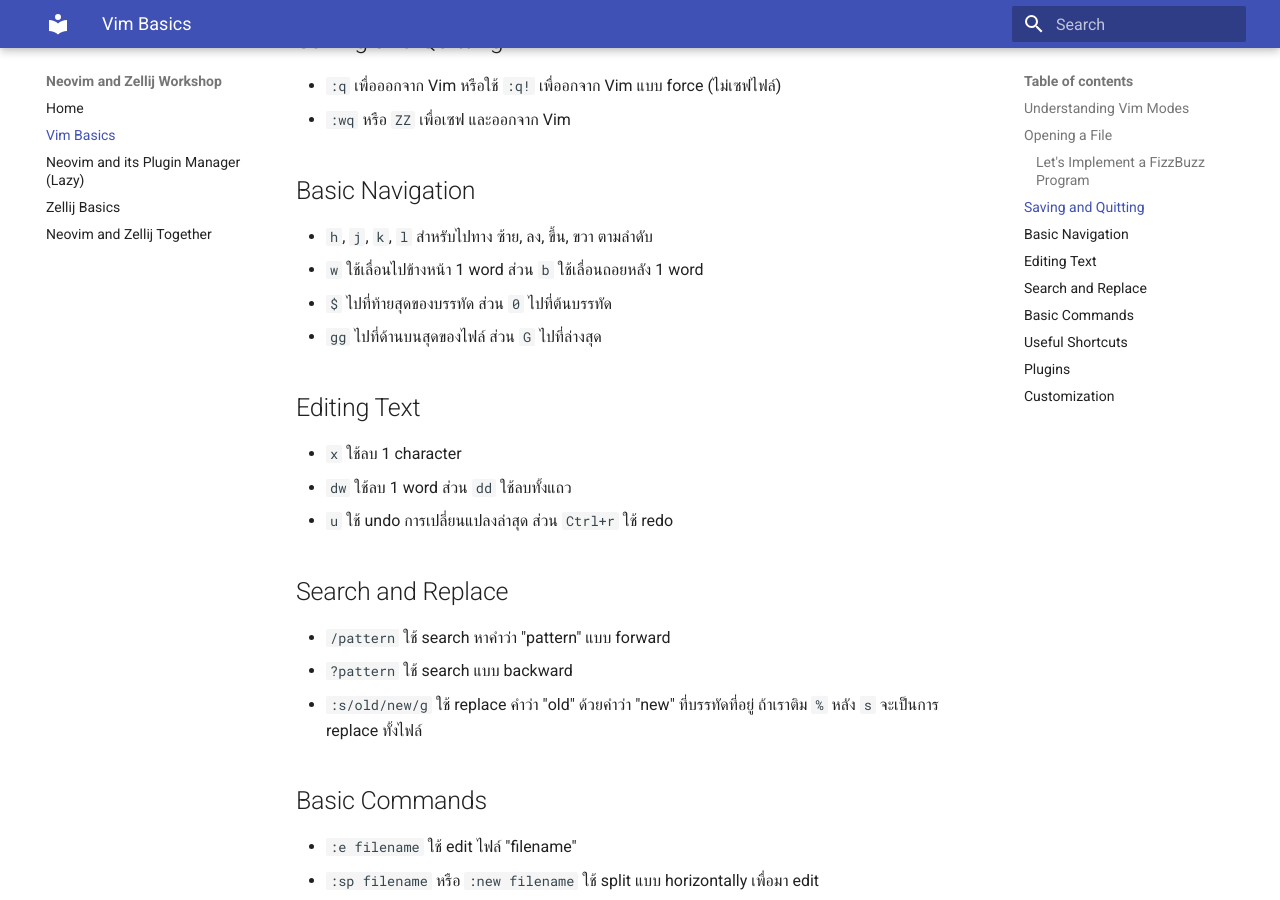
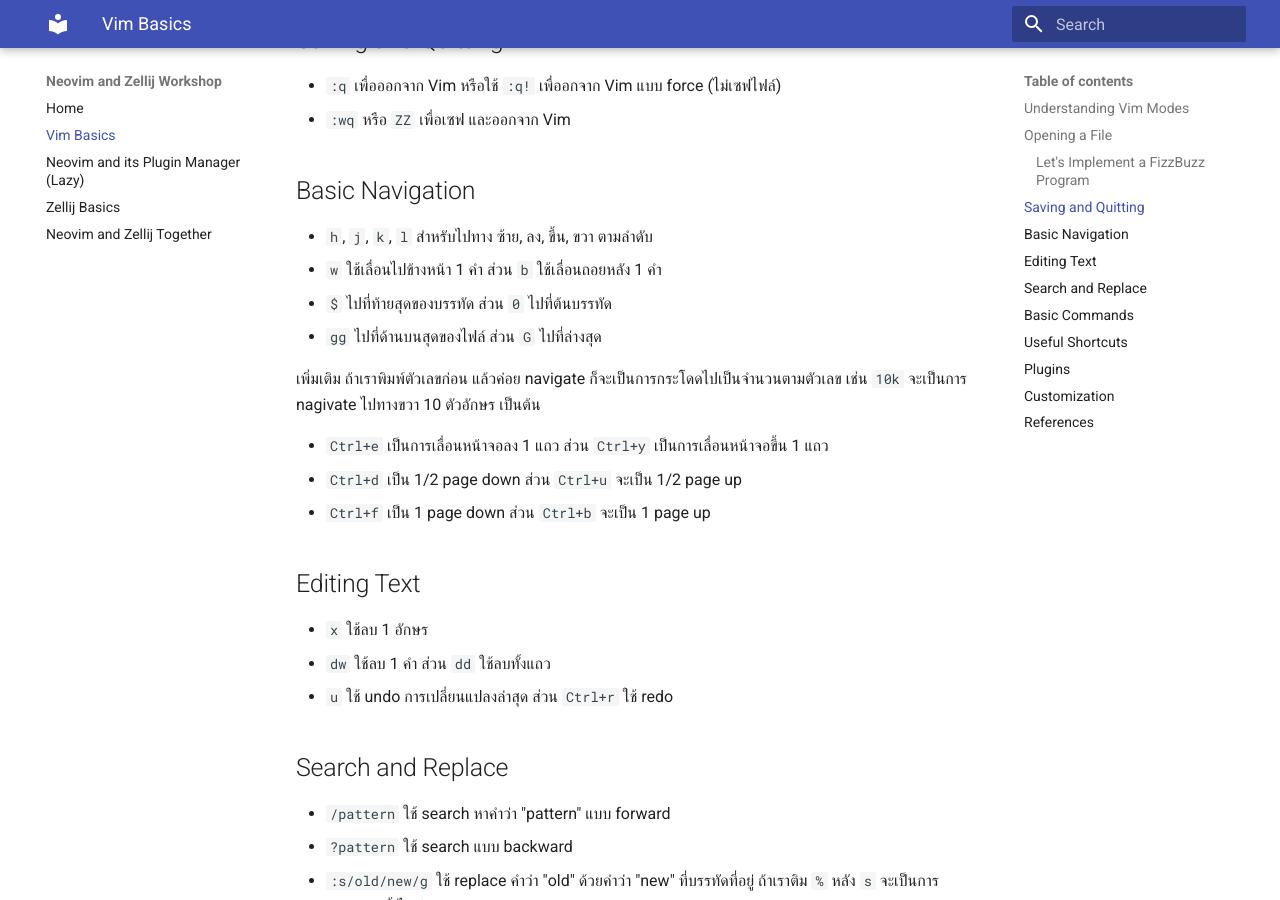
Before and after one commit to zkan/neovim-zellij-workshop, an MkDocs documentation site: the page built from docs/vim-basics.md, in a window 1280 px wide and 900 px high, scrolled down 1793 px. Built offline with MkDocs 1.6.1 and Material for MkDocs 9.7.7, drawn with Linux system fonts in a browser that asks for light colours; comment, search, counter and statistics services are not loaded; some of the changed text lies outside the part shown.

Commit message:
Add more nagivations and references section

````diff
--- a/docs/vim-basics.md
+++ b/docs/vim-basics.md
@@ -86,14 +86,21 @@
 ## Basic Navigation
 
 * `h`, `j`, `k`, `l` สำหรับไปทาง ซ้าย, ลง, ขึ้น, ขวา ตามลำดับ
-* `w` ใช้เลื่อนไปข้างหน้า 1 word ส่วน `b` ใช้เลื่อนถอยหลัง 1 word
+* `w` ใช้เลื่อนไปข้างหน้า 1 คำ ส่วน `b` ใช้เลื่อนถอยหลัง 1 คำ
 * `$` ไปที่ท้ายสุดของบรรทัด ส่วน `0` ไปที่ต้นบรรทัด
 * `gg` ไปที่ด้านบนสุดของไฟล์ ส่วน `G` ไปที่ล่างสุด
 
+เพิ่มเติม ถ้าเราพิมพ์ตัวเลขก่อน แล้วค่อย navigate ก็จะเป็นการกระโดดไปเป็นจำนวนตามตัวเลข เช่น
+`10k` จะเป็นการ nagivate ไปทางขวา 10 ตัวอักษร เป็นต้น
+
+* `Ctrl+e` เป็นการเลื่อนหน้าจอลง 1 แถว ส่วน `Ctrl+y` เป็นการเลื่อนหน้าจอขึ้น 1 แถว
+* `Ctrl+d` เป็น 1/2 page down ส่วน `Ctrl+u` จะเป็น 1/2 page up
+* `Ctrl+f` เป็น 1 page down ส่วน `Ctrl+b` จะเป็น 1 page up
+
 ## Editing Text
 
-* `x` ใช้ลบ 1 character
-* `dw` ใช้ลบ 1 word ส่วน `dd` ใช้ลบทั้งแถว
+* `x` ใช้ลบ 1 อักษร
+* `dw` ใช้ลบ 1 คำ ส่วน `dd` ใช้ลบทั้งแถว
 * `u` ใช้ undo การเปลี่ยนแปลงล่าสุด ส่วน `Ctrl+r` ใช้ redo
 
 ## Search and Replace
@@ -148,3 +155,7 @@
 map <Left>  <Nop>
 map <Right> <Nop>
 ```
+
+## References
+
+* [Vim Cheat Sheet](https://vim.rtorr.com/)
````
